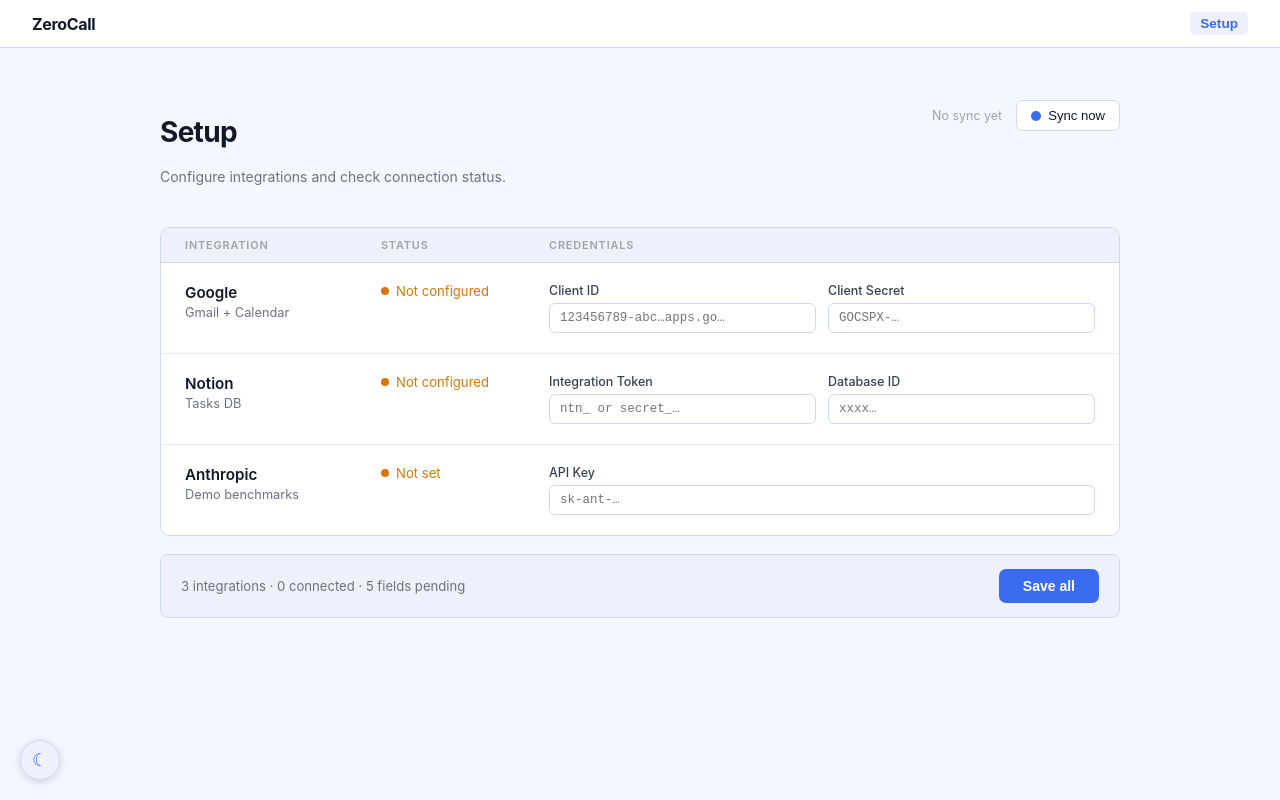
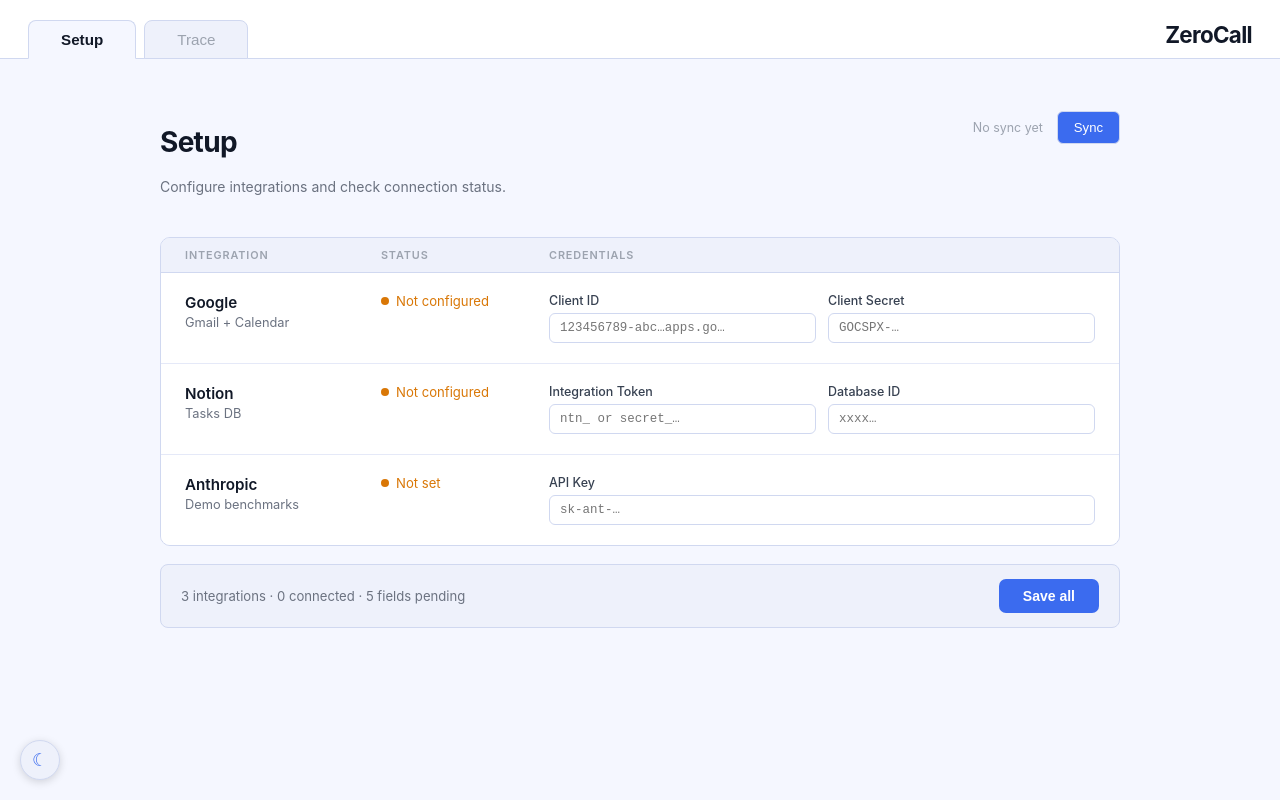
Before and after one commit to nmokey/zerocall, a React (Vite) app in the folder web/: page / in a window 1280 px wide. Built offline with nearby package versions, Linux system fonts and the light colour scheme; no server answers.

Commit message:
fix sync feedback and update header

```diff
--- a/web/src/App.tsx
+++ b/web/src/App.tsx
@@ -7,22 +7,27 @@
 type Page = 'setup' | 'trace';
 type AppState = 'loading' | 'setup' | 'ready';
 
-function NavLink({ label, active, onClick, T }: { label: string; active: boolean; onClick: () => void; T: Theme }) {
+function Tab({ label, active, disabled, onClick, T }: { label: string; active: boolean; disabled?: boolean; onClick: () => void; T: Theme }) {
   return (
     <button
       onClick={onClick}
+      disabled={disabled}
       style={{
-        border: 'none',
-        cursor: 'pointer',
-        fontSize: '0.85rem',
+        padding: '10px 32px',
+        fontSize: '0.95rem',
         fontWeight: active ? 600 : 400,
-        color: active ? T.navActiveText : T.navInactiveText,
-        padding: '4px 10px',
-        borderRadius: '5px',
-        background: active ? T.navActiveBg : 'none',
-        textDecoration: 'none',
-        transition: 'color 0.15s, background 0.15s',
-      } as React.CSSProperties}
+        color: active ? T.text : disabled ? T.dimmer : T.muted,
+        background: active ? T.bg : T.cardHead,
+        border: `1.5px solid ${T.border}`,
+        borderBottom: active ? `1.5px solid ${T.bg}` : `1.5px solid ${T.border}`,
+        borderRadius: '8px 8px 0 0',
+        cursor: disabled ? 'default' : 'pointer',
+        marginBottom: '-1.5px',
+        position: 'relative',
+        zIndex: active ? 1 : 0,
+        transition: 'color 0.15s',
+        whiteSpace: 'nowrap',
+      }}
     >
       {label}
     </button>
@@ -84,9 +89,7 @@
           setAppState('setup');
         }
       })
-      .catch(() => {
-        setAppState('setup');
-      });
+      .catch(() => setAppState('setup'));
   }, []);
 
   if (appState === 'loading') {
@@ -97,20 +100,16 @@
     );
   }
 
+  const isReady = appState === 'ready';
+
   function onSetupDone() {
     setAppState('ready');
     setPage('trace');
   }
 
-  const isReady = appState === 'ready';
-
   return (
     <div style={{ minHeight: '100vh', background: T.bg, fontFamily: "-apple-system, BlinkMacSystemFont, 'Segoe UI', sans-serif", transition: 'background 0.2s' }}>
-      <nav style={{
-        display: 'flex',
-        alignItems: 'center',
-        gap: '20px',
-        padding: '12px 32px',
+      <header style={{
         background: T.navBg,
         borderBottom: `1.5px solid ${T.navBorder}`,
         position: 'sticky',
@@ -118,12 +117,28 @@
         zIndex: 10,
         transition: 'background 0.2s, border-color 0.2s',
       }}>
-        <span style={{ fontWeight: 700, fontSize: '1rem', letterSpacing: '-0.02em', color: T.navText, flex: 1 }}>
-          ZeroCall
-        </span>
-        <NavLink label="Setup" active={page === 'setup'} onClick={() => setPage('setup')} T={T} />
-        {isReady && <NavLink label="Trace" active={page === 'trace'} onClick={() => setPage('trace')} T={T} />}
-      </nav>
+        {/* Tab strip + branding in one row */}
+        <div style={{
+          display: 'flex',
+          alignItems: 'flex-end',
+          padding: '20px 28px 0',
+          gap: 8,
+        }}>
+          <Tab label="Setup" active={page === 'setup'} onClick={() => setPage('setup')} T={T} />
+          <Tab label="Trace" active={page === 'trace'} disabled={!isReady} onClick={() => isReady && setPage('trace')} T={T} />
+          <span style={{ flex: 1 }} />
+          <span style={{
+            fontWeight: 700,
+            fontSize: '1.4rem',
+            letterSpacing: '-0.03em',
+            color: T.navText,
+            paddingBottom: 10,
+            userSelect: 'none',
+          }}>
+            ZeroCall
+          </span>
+        </div>
+      </header>
 
       {page === 'setup' && <Setup onDone={onSetupDone} T={T} />}
       {page === 'trace' && isReady && <Trace T={T} />}
--- a/web/src/pages/Setup.tsx
+++ b/web/src/pages/Setup.tsx
@@ -153,10 +153,24 @@
   }
 
   async function handleSync() {
+    const previousLastSync = status?.lastSync;
     setSyncing(true);
     await triggerSync().catch(() => null);
-    setMessage({ type: 'success', text: 'Sync started.' });
-    setSyncing(false);
+
+    // Poll until lastSync timestamp changes, then update status
+    const pollInterval = setInterval(async () => {
+      try {
+        const newStatus = await getStatus();
+        if (newStatus.lastSync !== null && newStatus.lastSync !== previousLastSync) {
+          clearInterval(pollInterval);
+          setStatus(newStatus);
+          setSyncing(false);
+        }
+      } catch {
+        clearInterval(pollInterval);
+        setSyncing(false);
+      }
+    }, 1000);
   }
 
   async function handleGoogleAuth() {
@@ -178,7 +192,18 @@
   const pendingCount = allFields.filter(k => !present.includes(k)).length;
 
   const lastSync = status?.lastSync;
-  const syncLabel = lastSync ? `last sync · ${lastSync} · ` : 'No sync yet';
+  const syncLabel = lastSync ? (() => {
+    const now = new Date();
+    const syncTime = new Date(lastSync);
+    const diffMs = now.getTime() - syncTime.getTime();
+    const diffMins = Math.floor(diffMs / 60000);
+    if (diffMins < 1) return 'last sync · just now · ';
+    if (diffMins < 60) return `last sync · ${diffMins} minute${diffMins !== 1 ? 's' : ''} ago · `;
+    const diffHours = Math.floor(diffMins / 60);
+    if (diffHours < 24) return `last sync · ${diffHours} hour${diffHours !== 1 ? 's' : ''} ago · `;
+    const diffDays = Math.floor(diffHours / 24);
+    return `last sync · ${diffDays} day${diffDays !== 1 ? 's' : ''} ago · `;
+  })() : 'No sync yet';
 
   const tableHead: React.CSSProperties = {
     display: 'grid',
@@ -221,14 +246,13 @@
               </span>
             </span>
           )}
-          {!lastSync && <span style={{ fontSize: '0.78rem', color: T.dimmer }}>No sync yet</span>}
+          {!lastSync && !syncing && <span style={{ fontSize: '0.78rem', color: T.dimmer }}>No sync yet</span>}
           <button
             onClick={handleSync}
             disabled={syncing}
-            style={{ display: 'flex', alignItems: 'center', gap: 7, padding: '7px 14px', fontSize: '0.82rem', fontWeight: 500, border: `1.5px solid ${T.border}`, borderRadius: 7, background: T.inputBg, color: T.text, cursor: 'pointer', whiteSpace: 'nowrap' }}
+            style={{ padding: '8px 16px', fontSize: '0.82rem', fontWeight: 500, border: `1px solid ${T.border}`, borderRadius: 6, background: syncing ? T.inputBg : T.primary, color: syncing ? T.text : 'white', cursor: syncing ? 'default' : 'pointer', whiteSpace: 'nowrap' }}
           >
-            <span style={{ width: 10, height: 10, borderRadius: '50%', background: T.primary, flexShrink: 0, display: 'inline-block' }} />
-            {syncing ? 'Syncing…' : 'Sync now'}
+            {syncing ? 'Syncing...' : 'Sync'}
           </button>
         </div>
       </div>
```
